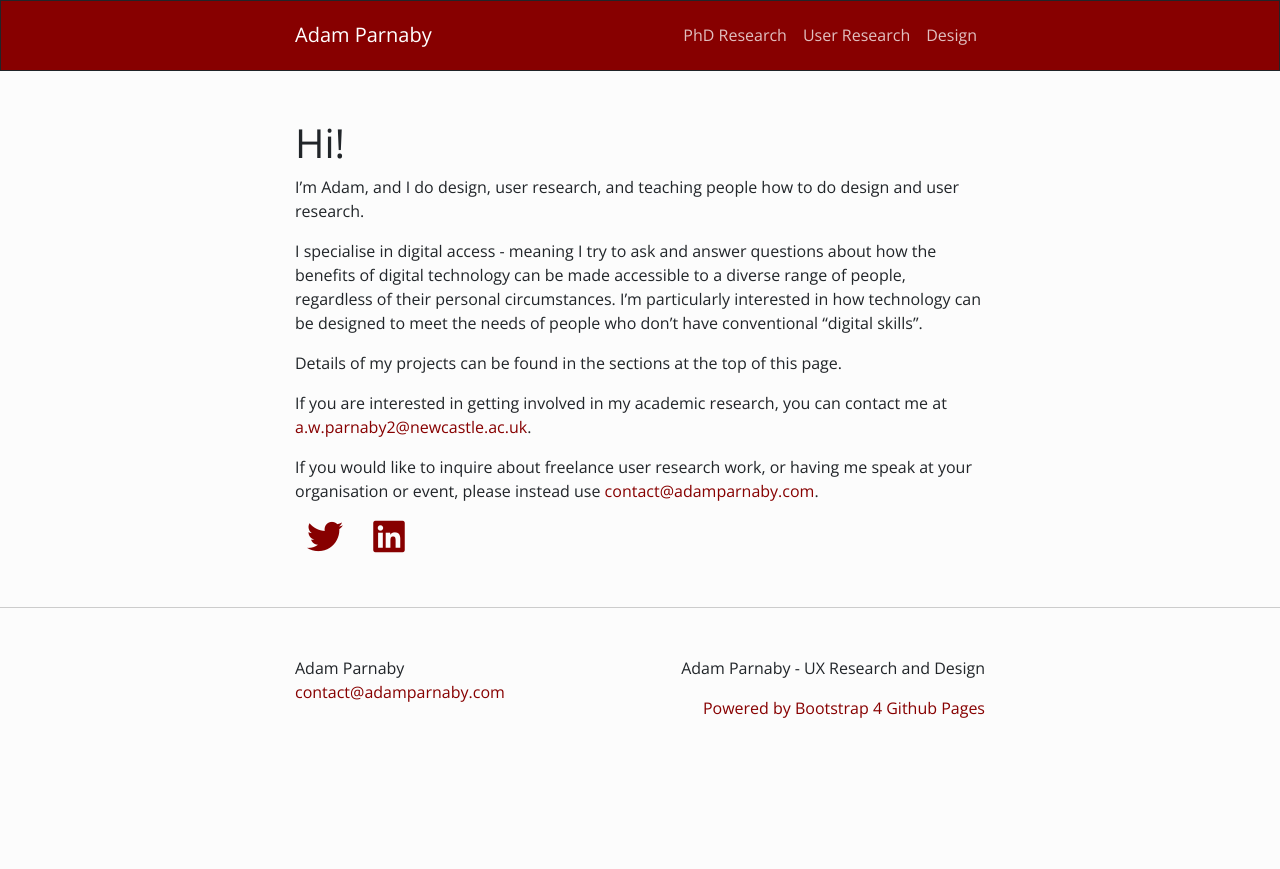
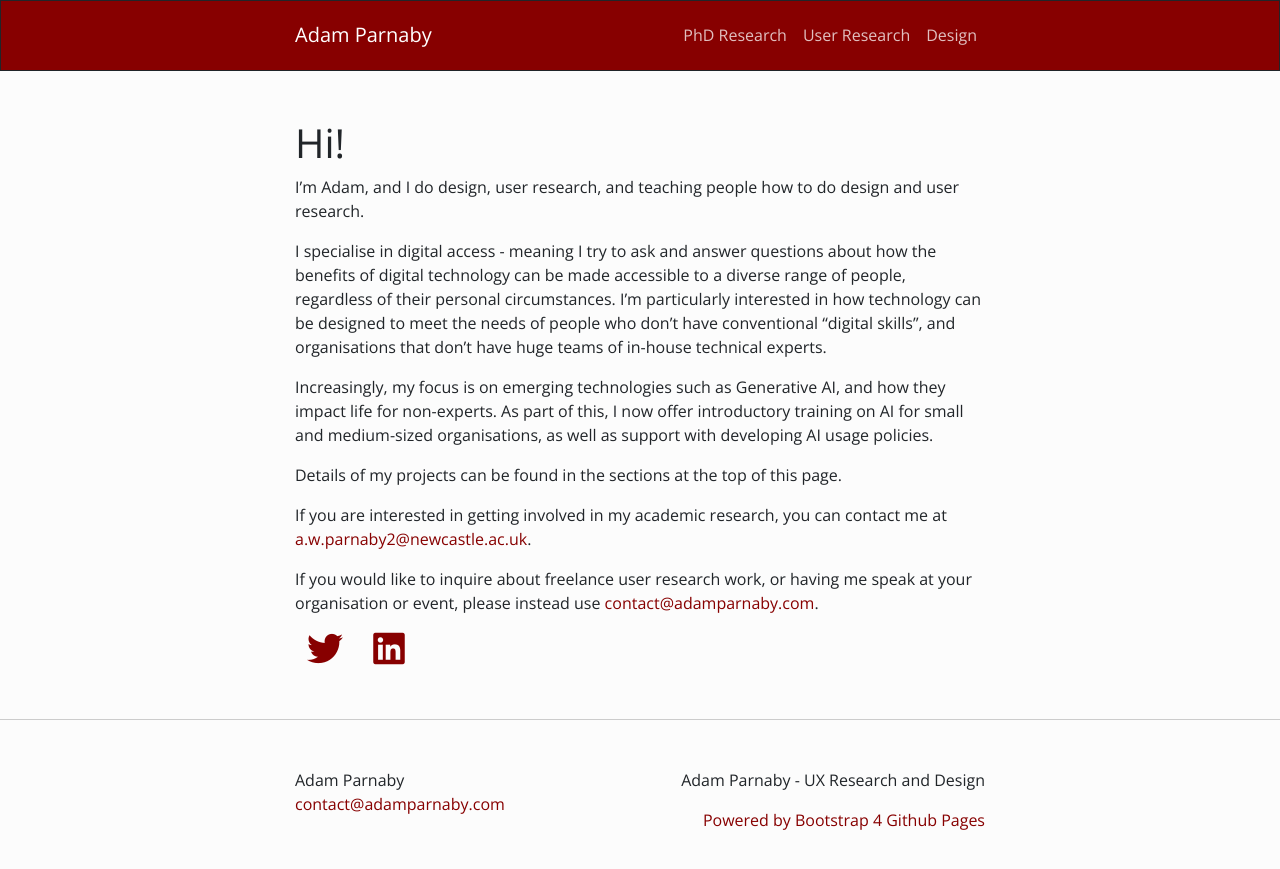
Before and after one commit to AParnaby/aparnaby.github.io, a Jekyll site: the page built from index.md, in a window 1280 px wide. Shown: the top 869 px of the page. Built offline with Jekyll 4.4.1, drawn with Linux system fonts in a browser that asks for light colours.

Commit message:
Update index.md
Wording change

```diff
--- a/index.md
+++ b/index.md
@@ -5,7 +5,9 @@ title: Hi!
 
 I'm Adam, and I do design, user research, and teaching people how to do design and user research.
 
-I specialise in digital access - meaning I try to ask and answer questions about how the benefits of digital technology can be made accessible to a diverse range of people, regardless of their personal circumstances. I'm particularly interested in how technology can be designed to meet the needs of people who don't have conventional "digital skills".
+I specialise in digital access - meaning I try to ask and answer questions about how the benefits of digital technology can be made accessible to a diverse range of people, regardless of their personal circumstances. I'm particularly interested in how technology can be designed to meet the needs of people who don't have conventional "digital skills", and organisations that don't have huge teams of in-house technical experts.
+
+Increasingly, my focus is on emerging technologies such as Generative AI, and how they impact life for non-experts. As part of this, I now offer introductory training on AI for small and medium-sized organisations, as well as support with developing AI usage policies.
 
 Details of my projects can be found in the sections at the top of this page.
 
```
